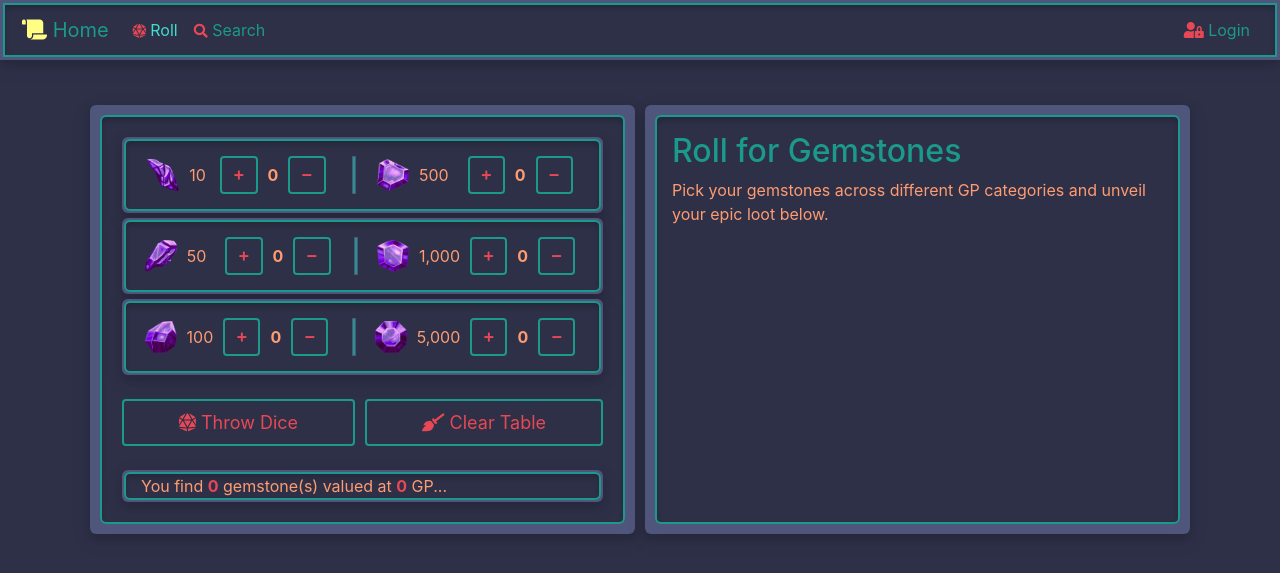
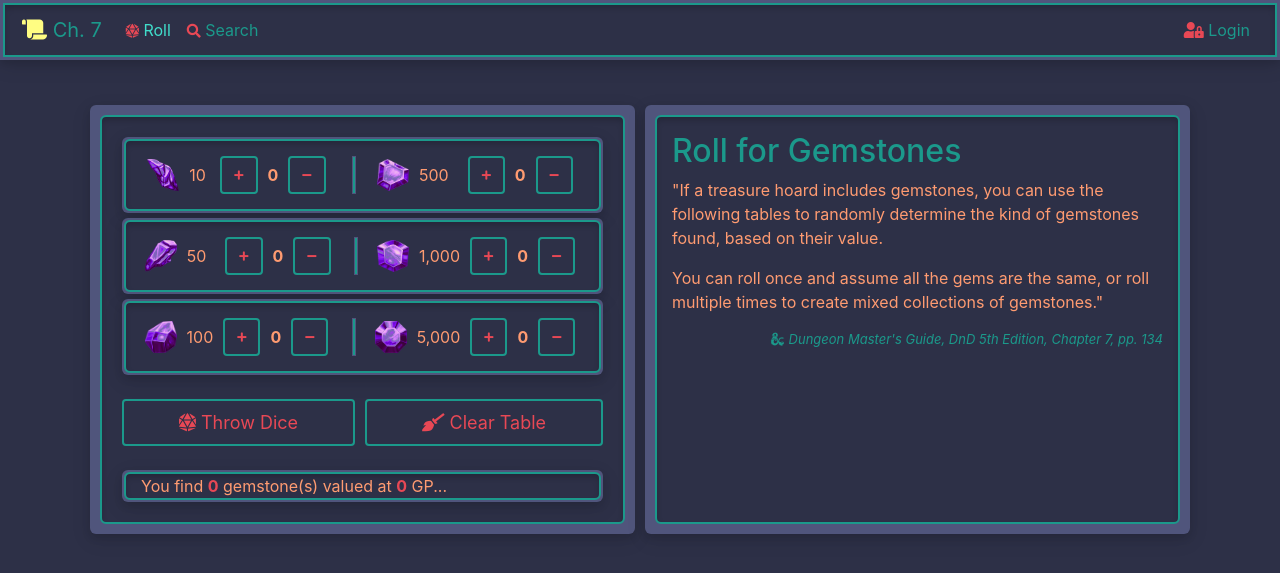
Before and after one commit to Stephanie-Burns/gemstone_roller_demo, a Django app: page /treasure/gemstone/roll/ in a window 1280 px wide. Shown: the top 573 px of the page. Run offline with Django 4.2, Linux system fonts and the light colour scheme; some libraries are stand-ins or nearby versions.

Commit message:
icons and quotes

```diff
--- a/templates/navbar.html
+++ b/templates/navbar.html
@@ -3,7 +3,7 @@
     <div class="container-fluid navbar-wrapper">
         <div class="container-fluid px-3 py-1">
             <a class="navbar-brand custom-navbar-brand {% if request.resolver_match.url_name == 'gemstone_index' %}custom-active{% endif %}" href="{% url 'treasure:gemstone_index' %}">
-                <i class="fas fa-scroll icon-yellow"></i> Home
+                <i class="fas fa-scroll icon-yellow"></i> Ch. 7
             </a>
             <button class="navbar-toggler my-btn my-btn-primary" type="button" data-toggle="collapse" data-target="#myNavbar" aria-controls="myNavbar" aria-expanded="false" aria-label="Toggle navigation">
                 <span><i class="fas fa-bars"></i></span>
--- a/treasure/templates/treasure/gemstone-all.html
+++ b/treasure/templates/treasure/gemstone-all.html
@@ -7,7 +7,7 @@
             "Gemstones are small, lightweight, and easily secured compared to their
             same value in coins. See the table below for types of stones, gems, and jewels that can be found as treasure."
         </p>
-        <p class="citation pb-1 mb-0">Dungeon Master's Guide, DnD 5th Edition, Chapter 7, pp. 133</p>
+        <p class="citation pb-1 mb-0"><i class="fab fa-d-and-d"></i> Dungeon Master's Guide, DnD 5th Edition, Chapter 7, pp. 133</p>
     </div>
 </div>
 
--- a/treasure/templates/treasure/gemstone-roll.html
+++ b/treasure/templates/treasure/gemstone-roll.html
@@ -84,8 +84,15 @@
                      <div class="inner-content-container">
                          <h2>Roll for Gemstones</h2>
                          <p>
-                            Pick your gemstones across different GP categories and unveil your epic loot below.
-                        </p>
+                             "If a treasure hoard includes gemstones,
+                             you can use the following tables to randomly determine the kind of gemstones found,
+                             based on their value.
+                         </p>
+                         <p>
+                             You can roll once and assume all the gems are the same,
+                             or roll multiple times to create mixed collections of gemstones."
+                         </p>
+                         <p class="citation pb-1 mb-0"><i class="fab fa-d-and-d"></i> Dungeon Master's Guide, DnD 5th Edition, Chapter 7, pp. 134</p>
                      </div>
                  </div>
              </div>
```
